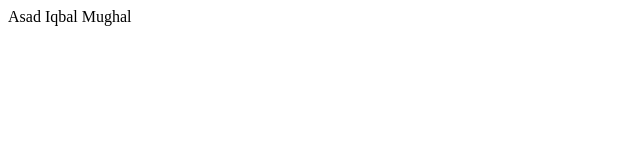
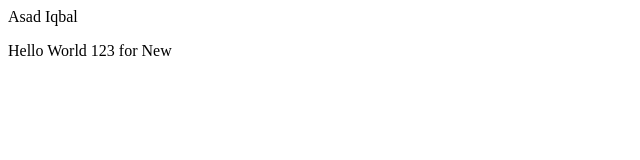
Before and after one commit to AsadIqbal6019/test-repo, a plain HTML site: page index.html in a window 1280 px wide. Shown: the whole page, without its empty margins (0-640 px from the left). Drawn offline with Linux system fonts and the light colour scheme.

Commit message:
Add Some Changing in index.html

```diff
--- a/index.html
+++ b/index.html
@@ -8,7 +8,10 @@
 </head>
 <body>
 
-    Asad Iqbal Mughal
+    Asad Iqbal
+
+
+    <p>Hello World 123 for New </p>
 
 </body>
 </html>
```
